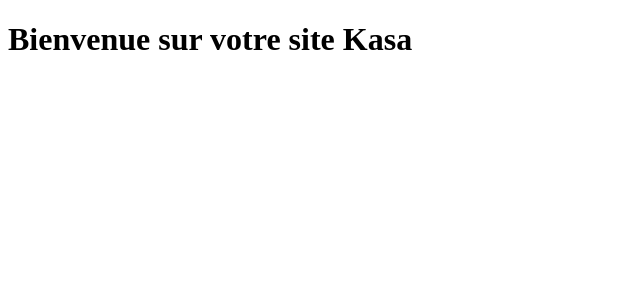
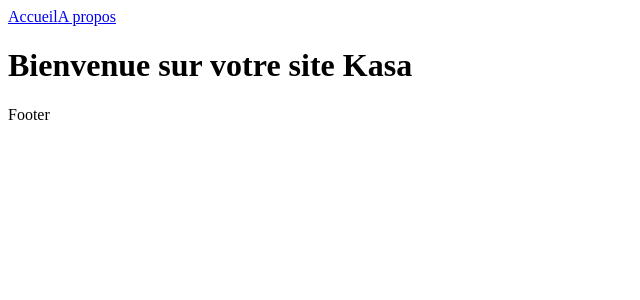
Before and after one commit to CelieBlue/kasa, a React (Create React App) app: page / in a window 1280 px wide. Shown: the top 300 px of the page, without its empty margins (0-640 px from the left). Built offline with nearby package versions, Linux system fonts and the light colour scheme.

Commit message:
Ajout d'un Layout dans le router qui retourne le Header, le Main et le Footer - Insertion des routes Home, About et NotFound en tant qu'enfants du Layout

```diff
--- a/src/Components/NotFound/NotFound.jsx
+++ b/src/Components/NotFound/NotFound.jsx
@@ -3,7 +3,7 @@
 export default function Error() {
     return(
         <div>
-            <h1>Oops ! Cette page n'existe pas !</h1>
+            <h1>Oups ! La page que vous demandez n'existe pas.</h1>
         </div>
     )
 }
--- /dev/null
+++ b/src/Layout/AppLayout.jsx
@@ -0,0 +1,18 @@
+import { Outlet } from "react-router-dom";
+import Header from "../Components/Header/Header";
+
+const AppLayout = () => {
+    return (
+        <>
+            <Header />
+            <main>
+                <Outlet />
+            </main>
+            <footer>
+                Footer
+            </footer>
+        </>
+    )
+};
+
+export default AppLayout;
--- a/src/index.jsx
+++ b/src/index.jsx
@@ -4,11 +4,17 @@
   createBrowserRouter,
   RouterProvider,
 } from 'react-router-dom';
+import AppLayout from './Layout/AppLayout';
 import Home from './Pages/Home';
 import About from './Pages/About';
 import NotFound from './Components/NotFound/NotFound';
 
 const router = createBrowserRouter([
+  {
+    path: '/',
+    element: <AppLayout />,
+    errorElement: <NotFound />,
+    children: [
       {
         path:'/',
         element: <Home />,
@@ -22,9 +28,10 @@
       {
         path:'*',
         element: <NotFound />,
+      },
+    ]
   }
 ]);
-
 
 ReactDOM.createRoot(document.getElementById('root')).render(
   <React.StrictMode>
```
Lines whose indentation alone changed are shown as unchanged.
